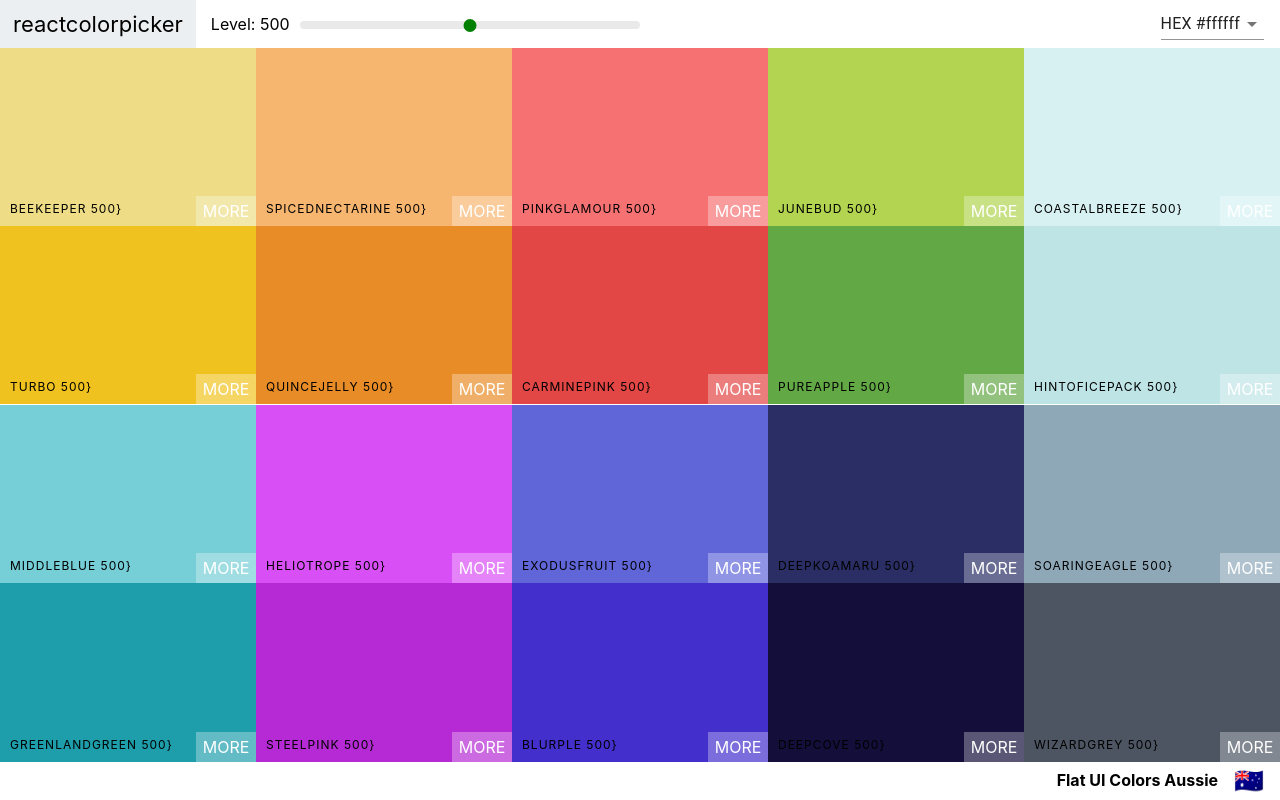
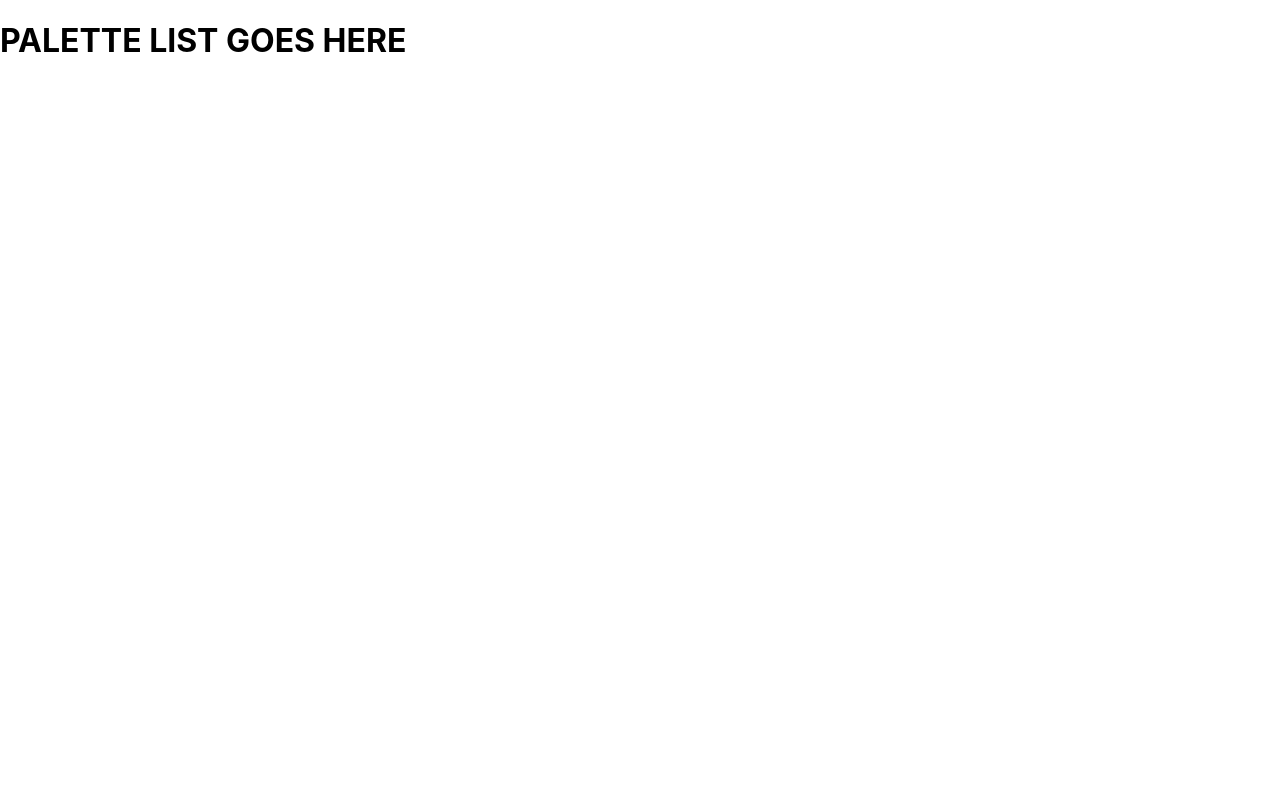
Before and after one commit to dballowe7912/color-picker-react, a React (Create React App) app: page / in a window 1280 px wide. Built offline with nearby package versions, Linux system fonts and the light colour scheme.

Commit message:
Added react-router-dom, switch, and route to App.js

```diff
--- a/package.json
+++ b/package.json
@@ -13,6 +13,7 @@
     "react": "^17.0.1",
     "react-copy-to-clipboard": "^5.0.3",
     "react-dom": "^17.0.1",
+    "react-router-dom": "^5.2.0",
     "react-scripts": "4.0.2",
     "web-vitals": "^1.1.0"
   },
--- a/src/App.js
+++ b/src/App.js
@@ -1,16 +1,30 @@
 import React, { Component } from 'react';
+import { Route, Switch } from 'react-router-dom';
 import Palette from './components/Palette/Palette';
 
 import seedColors from './seedColors';
-import { generatePalette } from "./colorHelpers";
+import { generatePalette } from './colorHelpers';
+import { FindReplaceTwoTone } from '@material-ui/icons';
 
 class App extends Component {
+  findPalette(id){
+    return seedColors.find(function(palette){
+      return palette.id === id
+    });
+  }
   render() {
-    console.log(generatePalette(seedColors[4]))
     return (
-      <div className="App">
-        <Palette palette={generatePalette(seedColors[4])}/>
-      </div>
+      <Switch>
+        <Route exact path='/' render={() => <h1>PALETTE LIST GOES HERE</h1>}/>
+        <Route
+          exact
+          path='/palette/:id'
+          render={(routeProps) => <Palette palette={generatePalette(this.findPalette(routeProps.match.params.id))} />}
+        />
+      </Switch>
+      // <div className='App'>
+      //   <Palette palette={generatePalette(seedColors[4])}/>
+      // </div>
     );
   }
 }
--- a/src/index.js
+++ b/src/index.js
@@ -1,12 +1,14 @@
 import React from 'react';
 import ReactDOM from 'react-dom';
+import { BrowserRouter } from 'react-router-dom';
 import './index.css';
 import App from './App';
 import reportWebVitals from './reportWebVitals';
 
 ReactDOM.render(
-
-    <App />,
+  <BrowserRouter>
+    <App />
+  </BrowserRouter>,
   document.getElementById('root')
 );
 
```
Also changed, not shown: 1 other file (tests, documents, lock files or other folders).
